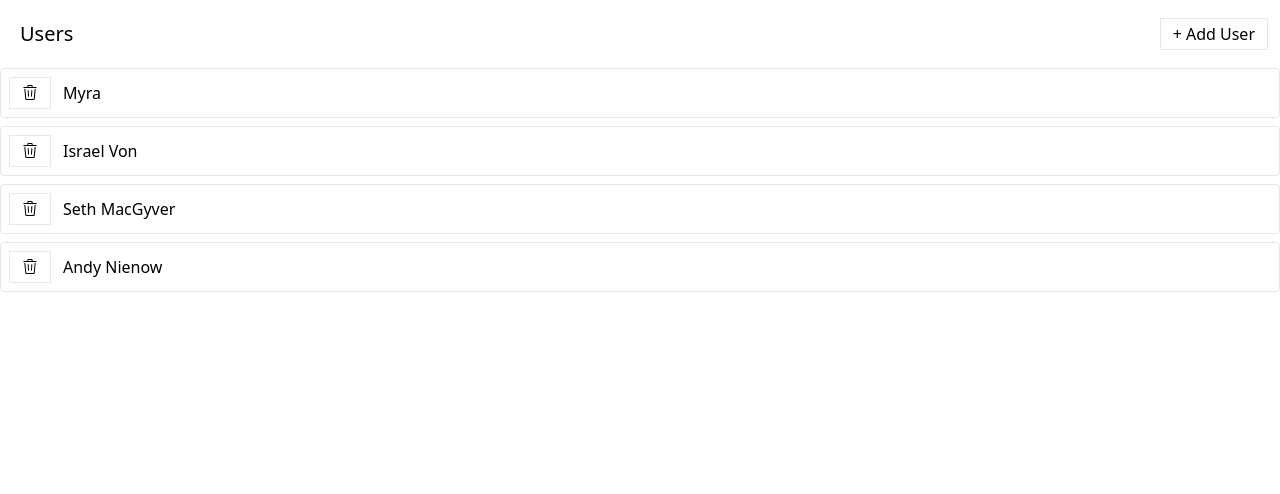
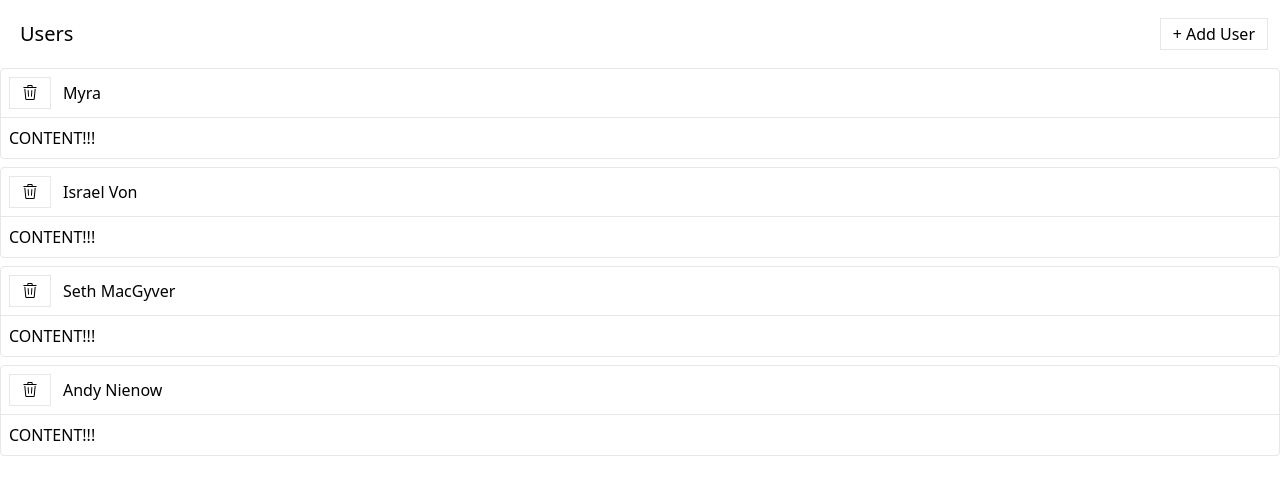
Before and after one commit to Max7133/modern-react-and-redux-course-and-challenges, a React (Create React App) app in the folder media/: page / in a window 1280 px wide. Shown: the top 494 px of the page. Built offline with nearby package versions, Linux system fonts and the light colour scheme; data requests are answered from the project's data file.

Commit message:
added ExpandablePanel comp (unfinished)

```diff
--- /dev/null
+++ b/media/src/components/ExpandablePanel.js
@@ -0,0 +1,15 @@
+function ExpandablePanel({ header, children }) {
+  return (
+    <div className="mb-2 border rounded">
+      <div className="flex p-2 justify-between items-center cursor-pointer">
+        <div className="flex flex-row items-center justify-between">
+          {/* {header} - where the delete button and user's name is going to be displayed */}
+          {header}
+        </div>
+      </div>
+      <div className="p-2 border-t">{children}</div>
+    </div>
+  );
+}
+
+export default ExpandablePanel;
--- a/media/src/components/UsersListItem.js
+++ b/media/src/components/UsersListItem.js
@@ -2,6 +2,7 @@
 import Button from './Button';
 import { removeUser } from '../store';
 import { useThunk } from '../hooks/use-thunk';
+import ExpandablePanel from './ExpandablePanel';
 
 // the Arg receives a Prop of the 'user' Object from UsersList comp
 function UsersListItem({ user }) {
@@ -11,24 +12,19 @@
     doRemoveUser(user);
   };
 
-  return (
-    <div className="mb-2 border rounded">
-      <div className="flex p-2 justify-between items-center cursor-pointer">
-        <div className="flex flex-row items-center justify-between">
-          {/* loading={isLoading} - shows spinner */}
-          <Button
-            className="mr-3"
-            loading={isLoading}
-            onClick={handleUserRemove}
-          >
-            <GoTrash />
-          </Button>
-          {error && <div>Error deleting user.</div>}
-          {user.name}
-        </div>
-      </div>
-    </div>
+  // <></> - Fragment that allows to write out a little bit of JSX (or grouping JSX), and when it gets displayed a new HTML Element is not going to be created
+  const header = (
+    <>
+      {/* loading={isLoading} - shows spinner */}
+      <Button className="mr-3" loading={isLoading} onClick={handleUserRemove}>
+        <GoTrash />
+      </Button>
+      {error && <div>Error deleting user.</div>}
+      {user.name}
+    </>
   );
+
+  return <ExpandablePanel header={header}>CONTENT!!!</ExpandablePanel>;
 }
 
 export default UsersListItem;
```
